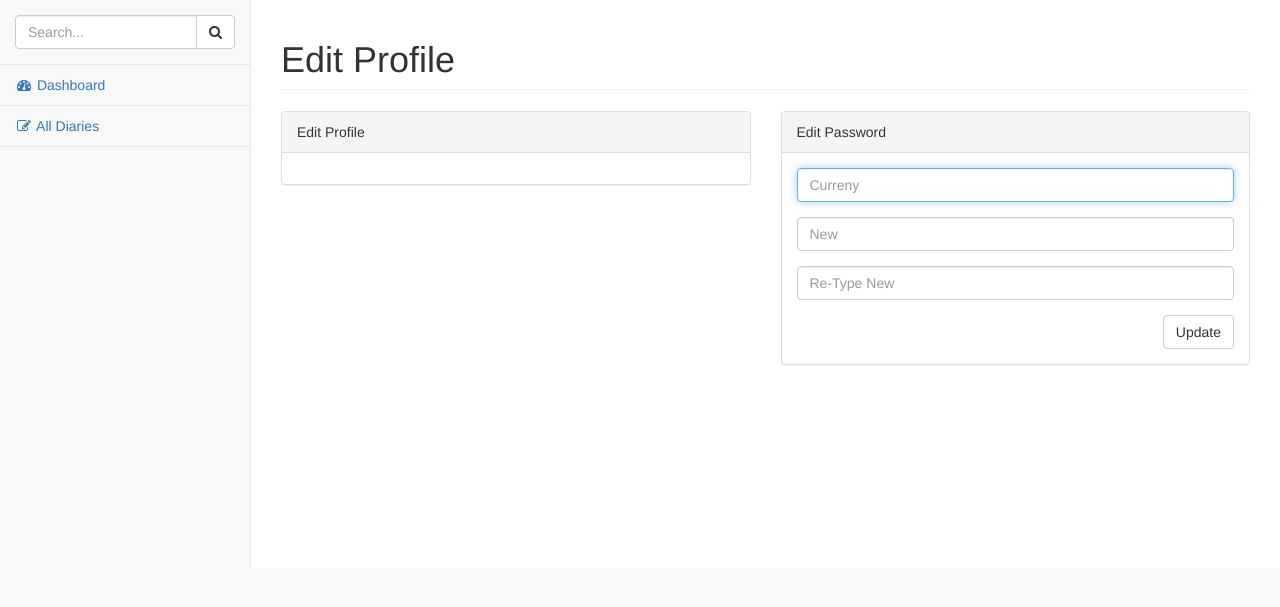
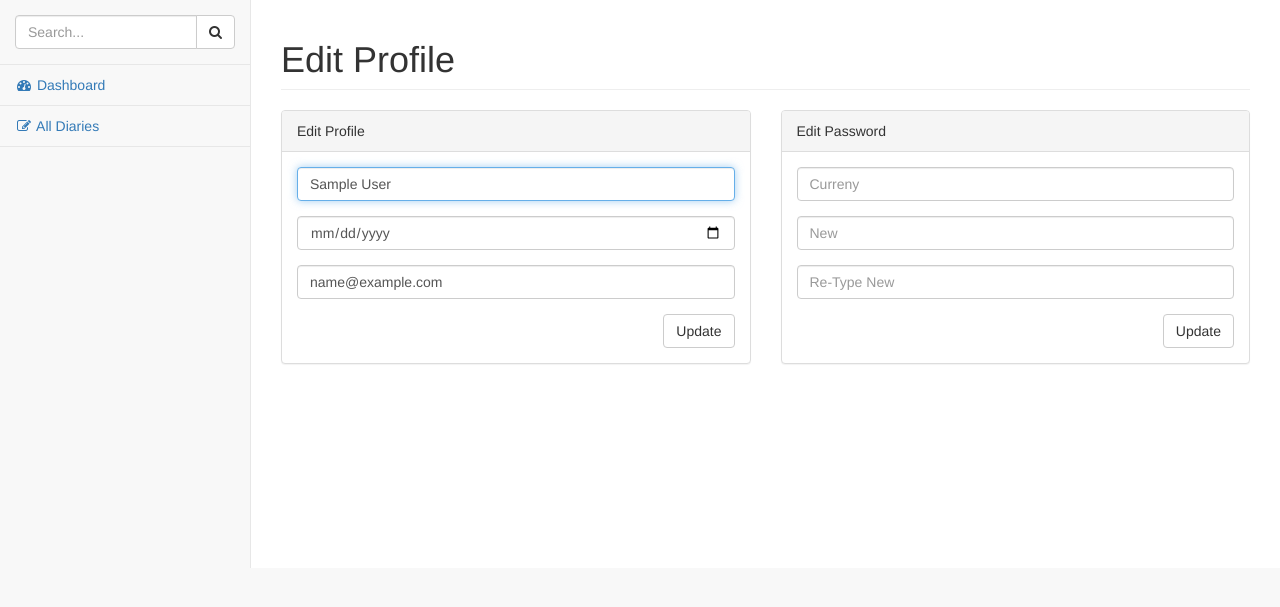
Before and after one commit to emregeldegul/confidant, a Flask app: page /profile/ in a window 1280 px wide. Shown: the part 51-658 px from the top of the page. Run offline with Flask 2, Linux system fonts and the light colour scheme; the visitor is signed in with stand-in values (Sample User, id 1); data comes from the database, SQL or seed files in the repository; style sheets or scripts are compiled from the project's sources; some libraries are stand-ins or nearby versions.

Commit message:
add profile and password edit modules

```diff
--- a/app/forms/profile.py
+++ b/app/forms/profile.py
@@ -26,7 +26,8 @@ class ProfileEditForm(FlaskForm):
         user = User.query.filter_by(email = email.data).first()
 
         if user:
-            raise ValidationError('User is available.')
+            if not user == current_user:
+                raise ValidationError('email is available.')
 
 class PasswordEditForm(FlaskForm):
     current = PasswordField('Current',
--- a/app/routes/profile.py
+++ b/app/routes/profile.py
@@ -1,4 +1,4 @@
-from flask import Blueprint, render_template, flash
+from flask import Blueprint, render_template, jsonify
 from flask_login import login_required, current_user
 
 from app import db
@@ -8,23 +8,50 @@ from app.forms.profile import PasswordEditForm, ProfileEditForm
 profile = Blueprint('profile', __name__, url_prefix='/profile')
 
 @profile.route('/')
-@profile.route('/index', methods=['GET', 'POST'])
+@profile.route('/index')
 @login_required
 def index():
+    user = User.query.filter_by(id = current_user.id).first()
+
     profile_form = ProfileEditForm()
     password_form = PasswordEditForm()
 
-    if profile_form.validate_on_submit():
-        pass
-
-    if password_form.validate_on_submit():
-        user = User.query.filter(id = current_user.id).first()
-        user.generate_password_hash(password_form.new)
-        db.session.commit()
-
-        flash('The Password was Changed', 'success')
+    profile_form.name.data = user.name
+    profile_form.birthday.data = user.birthday
+    profile_form.email.data = user.email
 
     return render_template('views/profile/index.html',
         title = 'Edit Profile', profile_form = profile_form,
         password_form = password_form
     )
+
+@profile.route('/edit', methods=['POST'])
+@login_required
+def edit():
+    profile_form = ProfileEditForm()
+    user = User.query.filter_by(id = current_user.id).first()
+
+    if not profile_form.validate_on_submit():
+        return jsonify({'status': 'error', 'form': profile_form.errors})
+
+    user.name = profile_form.name.data
+    user.birthday = profile_form.birthday.data
+    user.email = profile_form.email.data
+
+    db.session.commit()
+
+    return jsonify({'status': 'success'})
+
+@profile.route('/password', methods=['POST'])
+@login_required
+def password():
+    password_form = PasswordEditForm()
+    user = User.query.filter_by(id = current_user.id).first()
+
+    if not password_form.validate_on_submit():
+        return jsonify({'status': 'error', 'form': password_form.errors})
+
+    user.generate_password_hash(password_form.new.data)
+    db.session.commit()
+
+    return jsonify({'status': 'success'})
--- a/app/templates/views/profile/index.html
+++ b/app/templates/views/profile/index.html
@@ -1,5 +1,4 @@
 {% extends "assets/view_base.html" %}
-{% from "macros/alerts.html" import error, alert %}
 
 {% block content %}
     <div class="row">
@@ -8,10 +7,6 @@
         </div>
     </div>
     <div class="row">
-        <div class="col-md-12">
-            {{ error(password_form) }}
-            {{ alert() }}
-        </div>
         <div class="col-md-6">
             <div class="panel panel-default">
                 <div class="panel-heading">
@@ -19,8 +14,21 @@
                 </div>
                 <div class="panel-body">
                     <div class="row">
-                        <div class="col-lg-6">
-                            <form role="form">
+                        <div class="col-lg-12">
+                            <form action="" method="POST" id="profile">
+                                {{ profile_form.csrf_token() }}
+                                <div class="form-group">
+                                    {{ profile_form.name(class="form-control") }}
+                                </div>
+                                <div class="form-group">
+                                    {{ profile_form.birthday(class="form-control") }}
+                                </div>
+                                <div class="form-group">
+                                    {{ profile_form.email(class="form-control") }}
+                                </div>
+                                <div class="pull-right">
+                                    {{ profile_form.submit(class="btn btn-default") }}
+                                </div>
                             </form>
                         </div>
                     </div>
@@ -35,7 +43,7 @@
                 <div class="panel-body">
                     <div class="row">
                         <div class="col-lg-12">
-                            <form action="" method="POST">
+                            <form action="" method="POST" id="password">
                                 {{ password_form.csrf_token() }}
                                 <div class="form-group">
                                     {{ password_form.current(class="form-control") }}
@@ -57,3 +65,76 @@
         </div>
     </div>
 {% endblock %}
+
+{% block js %}
+<script src="https://cdn.jsdelivr.net/npm/sweetalert2@10"></script>
+<script>
+    $(document).ready(function() {
+        $('#profile').submit(function (e) {
+            var url = "{{ url_for('profile.edit') }}";
+
+            $.ajax({
+                type: "POST",
+                url: url,
+                data: $('#profile').serialize(),
+                success: function (data) {
+                    if(data.status=="success"){
+                        Swal.fire(
+                          'İşlem Onaylandı!',
+                          'Veriler Kaydedildi & Güncellendi',
+                          'success'
+                        )
+                    }else {
+                        Swal.fire(
+                          'İşlem Onaylanmadı',
+                          'Bir Hata Oluştu',
+                          'error'
+                        )
+                    }
+                },
+                error: function(data) {
+                    Swal.fire(
+                        'Hata!',
+                        'Veriler İşlenemedi',
+                        'error'
+                    )
+                }
+            });
+            e.preventDefault();
+        });
+
+        $('#password').submit(function (e) {
+            var url = "{{ url_for('profile.password') }}";
+
+            $.ajax({
+                type: "POST",
+                url: url,
+                data: $('#password').serialize(),
+                success: function (data) {
+                    if(data.status=="success"){
+                        Swal.fire(
+                          'İşlem Onaylandı!',
+                          'Veriler Kaydedildi & Güncellendi',
+                          'success'
+                        )
+                    }else {
+                        Swal.fire(
+                          'İşlem Onaylanmadı',
+                          'Bir Hata Oluştu',
+                          'error'
+                        )
+                    }
+                },
+                error: function(data) {
+                    Swal.fire(
+                        'Hata!',
+                        'Veriler İşlenemedi',
+                        'error'
+                    )
+                }
+            });
+            e.preventDefault();
+        });
+    });
+</script>
+{% endblock %}
```
